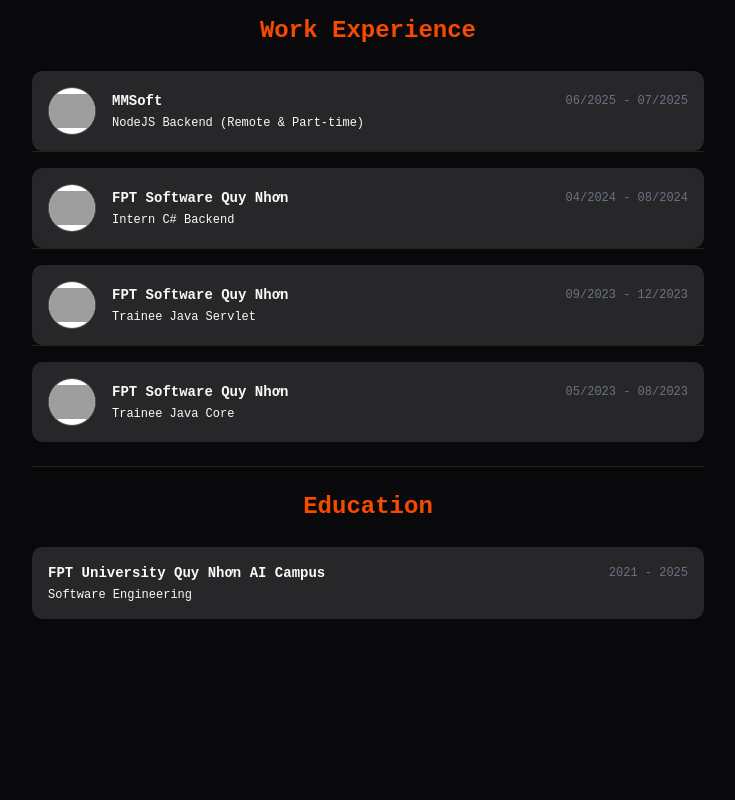
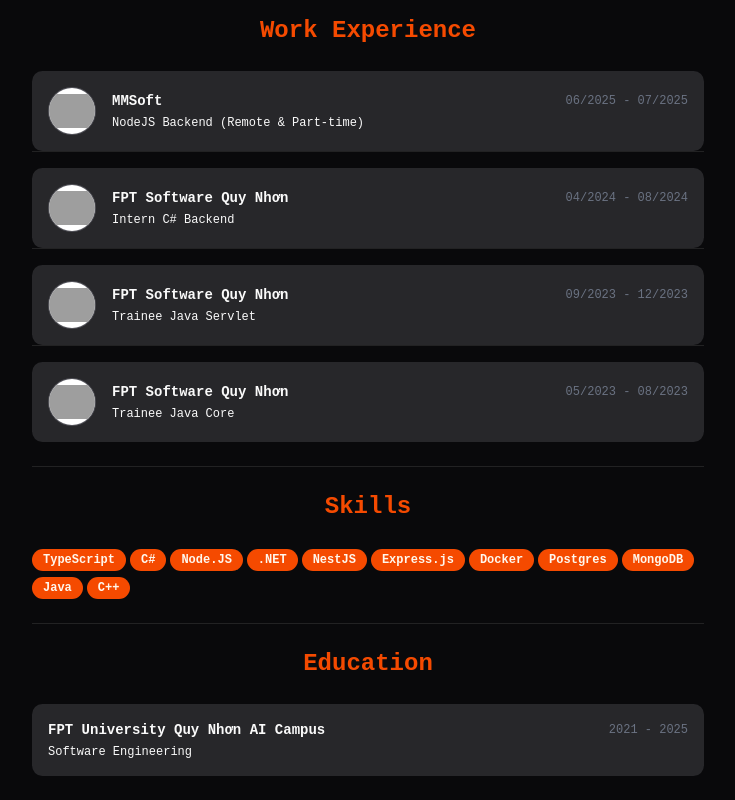
Before and after one commit to hardingadonis/hardingadonis.github.io, a React (Vite) app: page / in a window 1280 px wide. Shown: the part 574-1374 px from the top of the page, without its empty margins (272-1007 px from the left). Before the commit the page ends 1217 px from the top, so only its background shows below. Built offline with nearby package versions, Linux system fonts and the light colour scheme; grey boxes are pictures that could not be loaded.

Commit message:
feat: add Skills component and integrate it into the App layout

```diff
--- a/src/App.tsx
+++ b/src/App.tsx
@@ -8,6 +8,7 @@
 const WorkExperience = lazy(
 	() => import('@/components/sections/WorkExperience'),
 );
+const Skills = lazy(() => import('@/components/sections/Skills'));
 const Education = lazy(() => import('@/components/sections/Education'));
 
 const App = () => {
@@ -19,6 +20,8 @@
 				<Separator />
 				<WorkExperience />
 				<Separator />
+				<Skills />
+				<Separator />
 				<Education />
 			</div>
 		</Suspense>
--- /dev/null
+++ b/src/components/sections/Skills.tsx
@@ -0,0 +1,34 @@
+const skills = [
+	'TypeScript',
+	'C#',
+	'Node.JS',
+	'.NET',
+	'NestJS',
+	'Express.js',
+	'Docker',
+	'Postgres',
+	'MongoDB',
+	'Java',
+	'C++',
+];
+
+const Skills = () => {
+	return (
+		<section id="skills" className="flex flex-col gap-6 py-6">
+			<h3 className="text-2xl font-semibold text-primary text-center">
+				Skills
+			</h3>
+			<div className="flex flex-wrap gap-1">
+				{skills.map((skill) => (
+					<div key={skill}>
+						<span className="inline-flex select-none items-center rounded-full border px-2.5 py-0.5 text-xs font-semibold transition-colors focus:outline-none focus:ring-2 focus:ring-ring focus:ring-offset-2 border-transparent bg-primary text-primary-foreground hover:bg-primary/80">
+							{skill}
+						</span>
+					</div>
+				))}
+			</div>
+		</section>
+	);
+};
+
+export default Skills;
```
